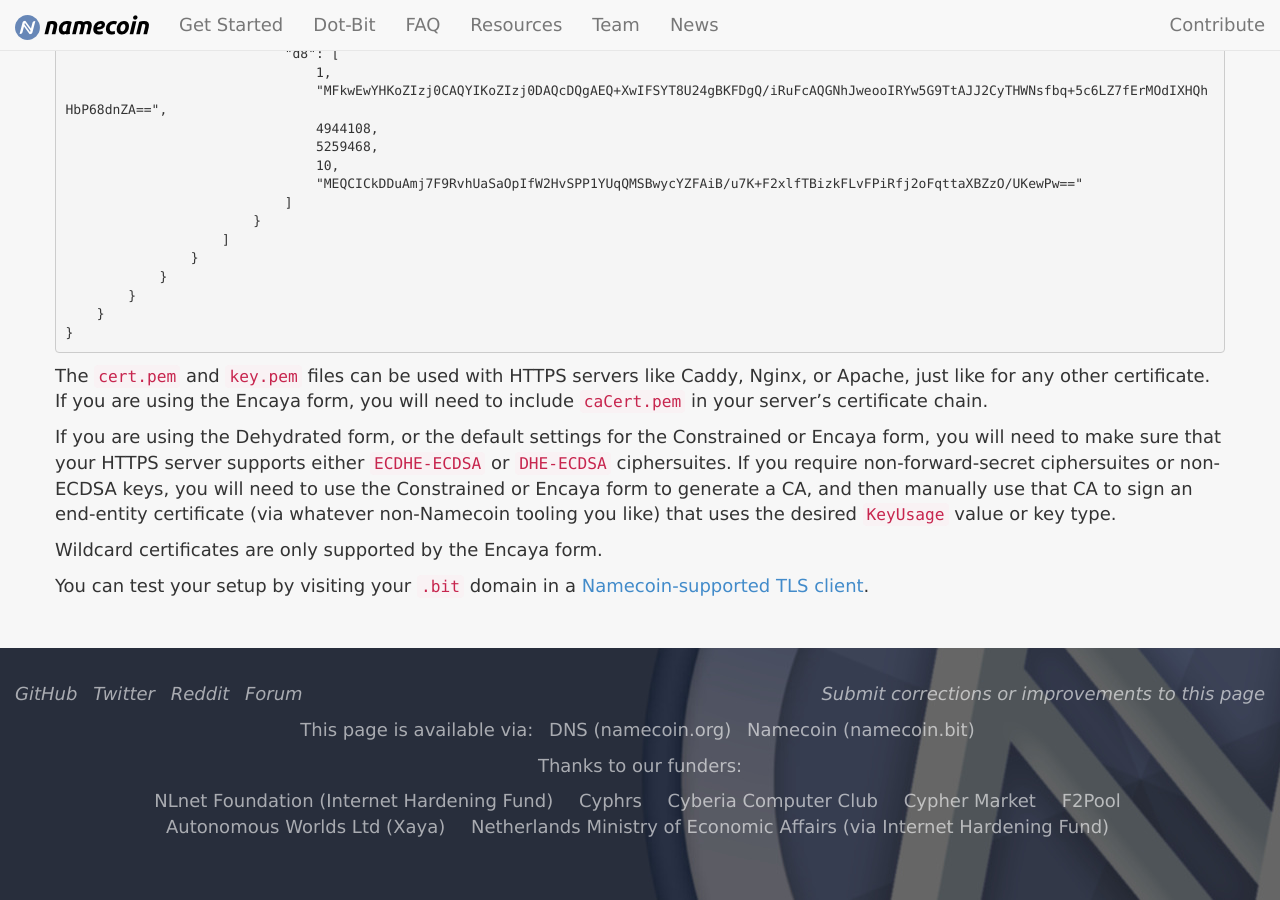
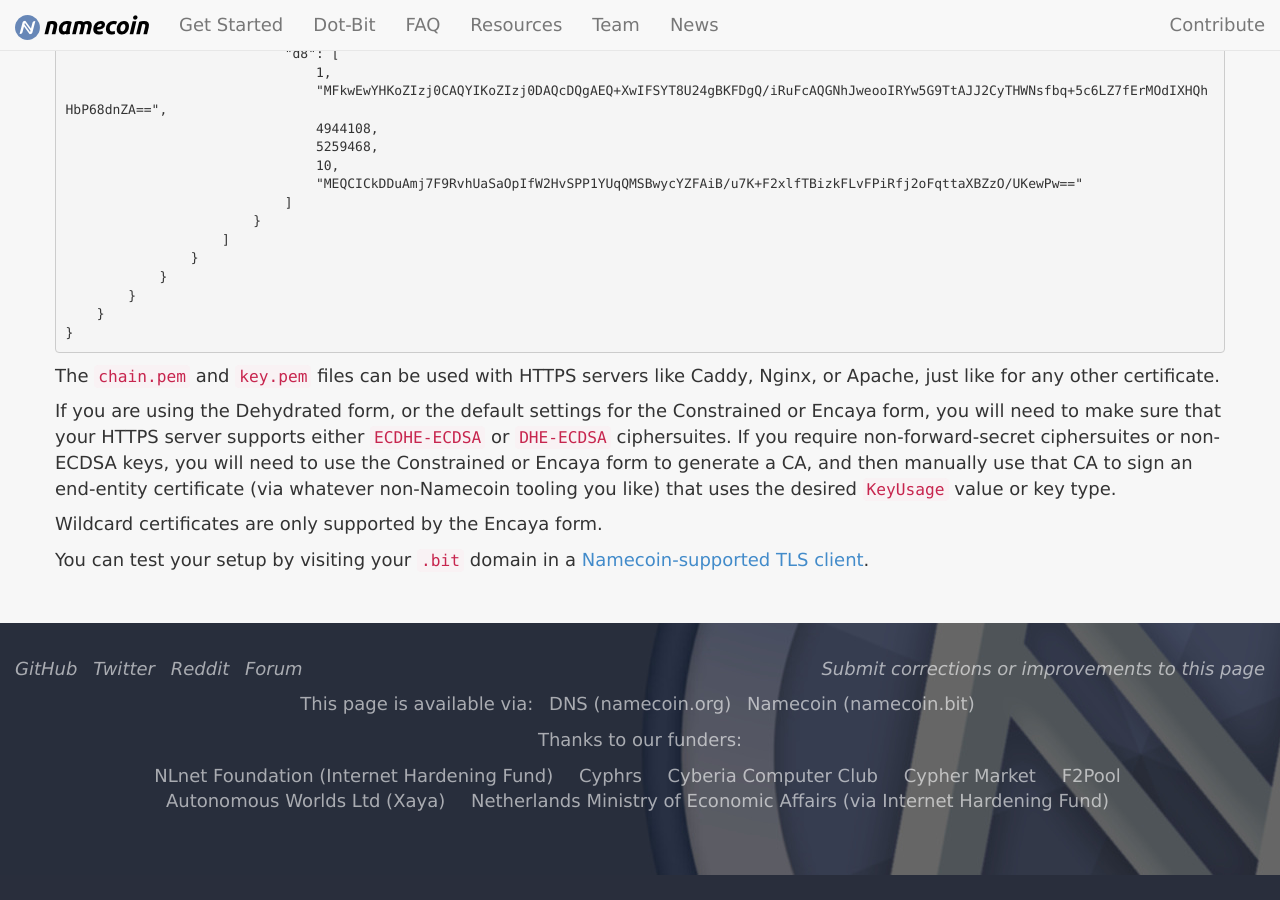
Before and after one commit to JeremyRand/namecoin.org, a Jekyll site: the page built from docs/name-owners/tls/index.md, in a window 1280 px wide and 900 px high, scrolled down 2827 px. Built offline with Jekyll 4.4.1, drawn with Linux system fonts in a browser that asks for light colours; after the commit the page ends 3702 px from its top, so only the background shows below that.

Commit message:
Document chain.pem

```diff
--- a/docs/name-owners/tls/index.md
+++ b/docs/name-owners/tls/index.md
@@ -133,7 +133,7 @@ Remember that if you have an `ns` record above the `tls` record, the `ns` record
 }
 ~~~
 
-The `cert.pem` and `key.pem` files can be used with HTTPS servers like Caddy, Nginx, or Apache, just like for any other certificate.  If you are using the Encaya form, you will need to include `caCert.pem` in your server's certificate chain.
+The `chain.pem` and `key.pem` files can be used with HTTPS servers like Caddy, Nginx, or Apache, just like for any other certificate.
 
 If you are using the Dehydrated form, or the default settings for the Constrained or Encaya form, you will need to make sure that your HTTPS server supports either `ECDHE-ECDSA` or `DHE-ECDSA` ciphersuites.  If you require non-forward-secret ciphersuites or non-ECDSA keys, you will need to use the Constrained or Encaya form to generate a CA, and then manually use that CA to sign an end-entity certificate (via whatever non-Namecoin tooling you like) that uses the desired `KeyUsage` value or key type.
 
```
